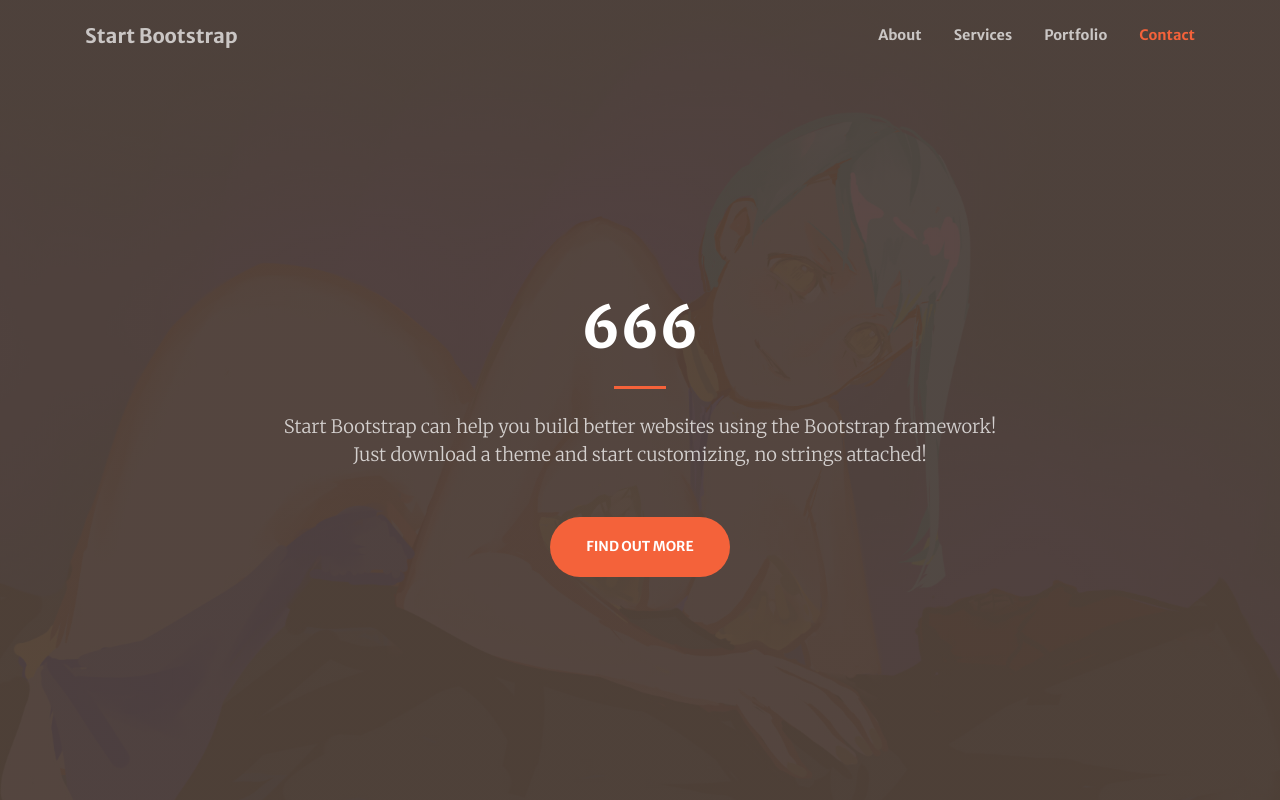
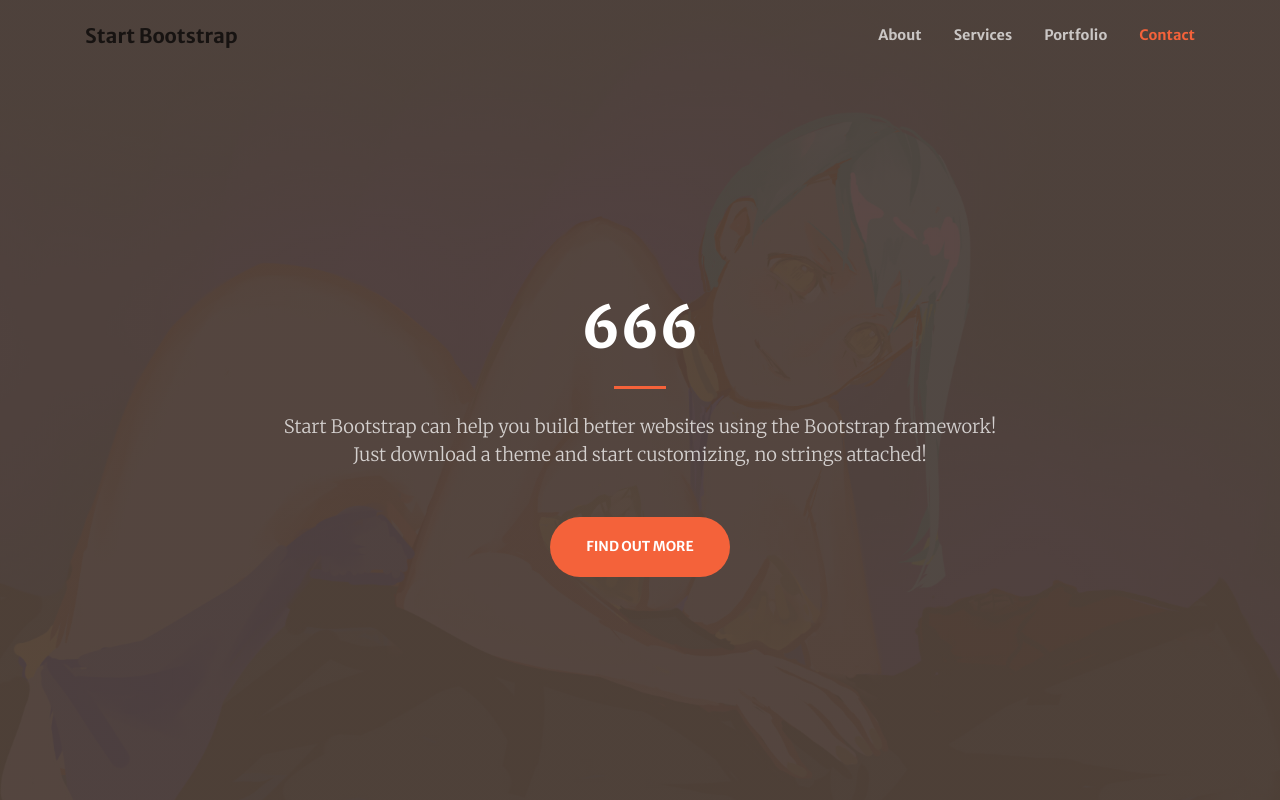
Before and after one commit to laguzfable/test, a website: page index.html in a window 1280 px wide. Shown: the top 800 px of the page. Drawn offline with nearby package versions, Linux system fonts and the light colour scheme; files that its build step writes are made by us from their sources.

Commit message:
Update _navbar.scss

```diff
--- a/src/scss/_navbar.scss
+++ b/src/scss/_navbar.scss
@@ -31,7 +31,7 @@
         box-shadow: none;
         background-color: transparent;
         .navbar-brand {
-            color: fade-out($white, 0.3);
+            color: fade-out($black, 0.3);
             &:hover {
                 color: $white;
             }
```
